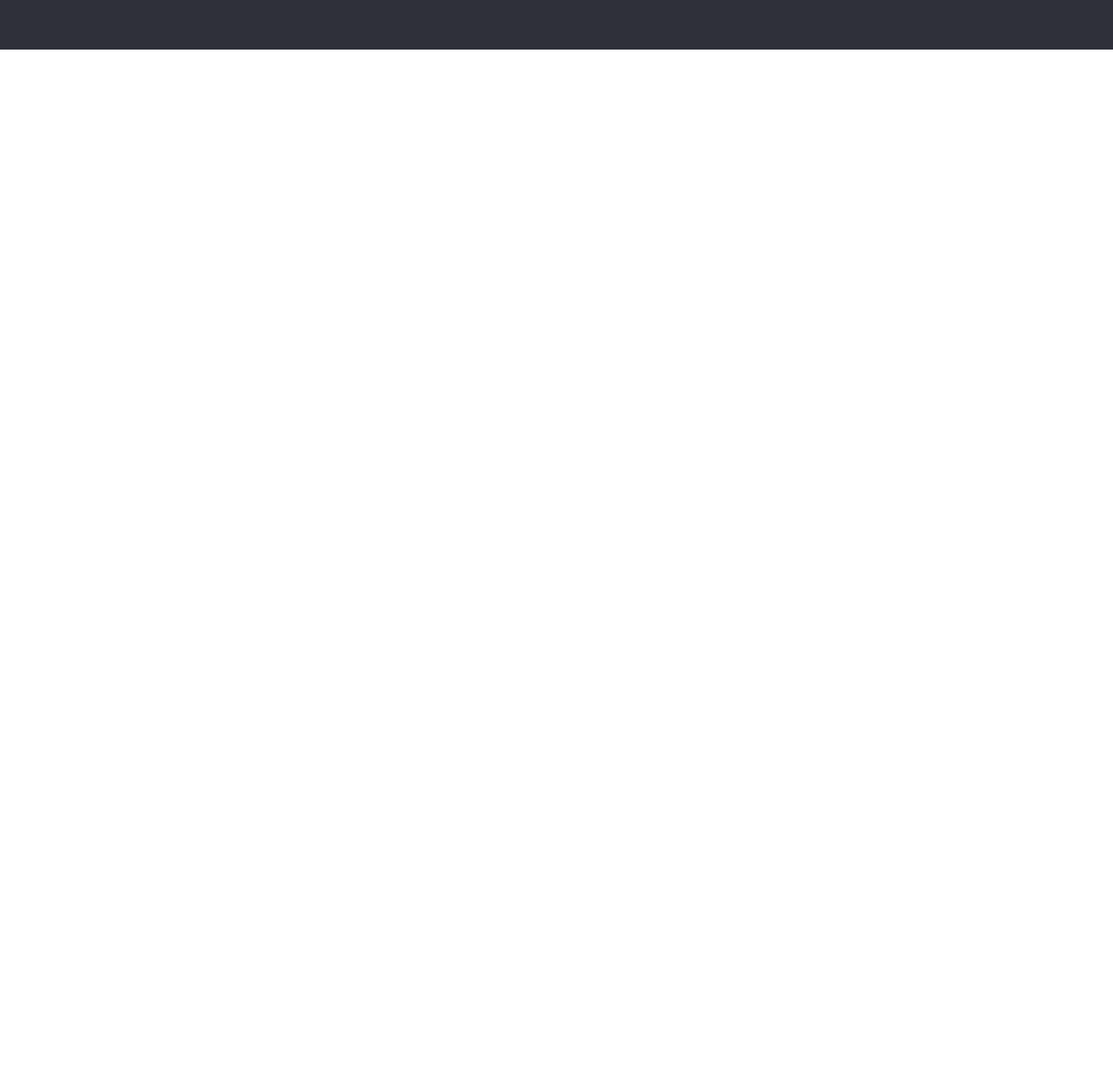
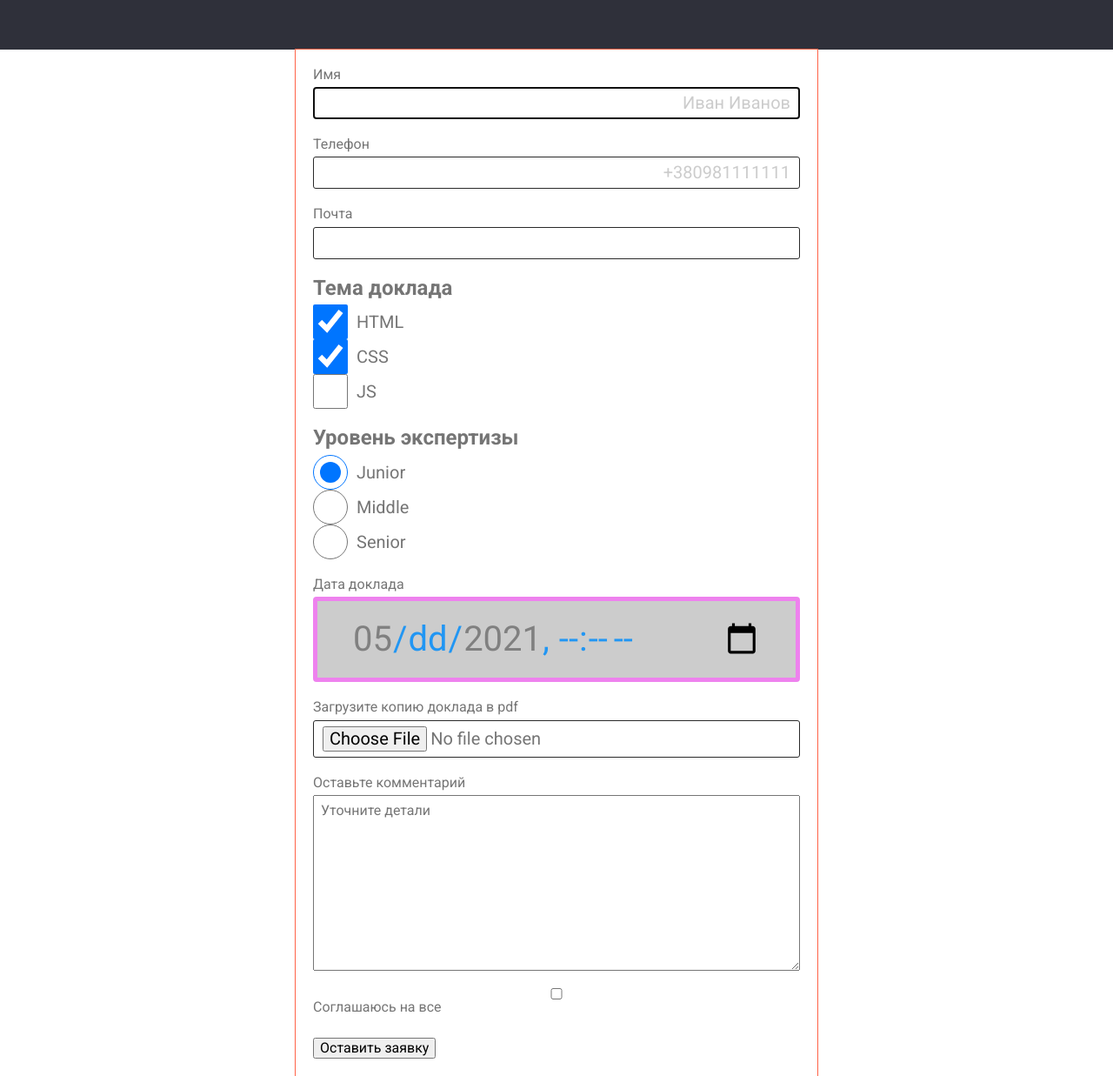
Before and after one commit to Ledaidai/goit-markup-hw-05, a plain HTML site: page index.html in a window 1280 px wide. Shown: the part 2907-4144 px from the top of the page at 87% size. Before the commit the page ends 2964 px from the top, so only its background shows below. Drawn offline with nearby package versions, Linux system fonts and the light colour scheme; a script that the page names is missing.

Commit message:
Добавляет тестовые формы

```diff
--- a/css/styles.css
+++ b/css/styles.css
@@ -813,3 +813,102 @@ p {
   padding: 15px;
   transition: transform 250ms cubic-bezier(0.4, 0, 0.2, 1) 5000ms;
 }
+
+/* Форма */
+
+.form {
+  width: 600px;
+  outline: 1px solid tomato;
+  margin-left: auto;
+  margin-right: auto;
+  padding: 20px;
+}
+
+.form-field {
+  /* outline: 1px solid blue; */
+  display: flex;
+  flex-direction: column;
+  margin-bottom: 20px;
+}
+
+.form-field input {
+  margin: 0;
+  padding: 6px 10px;
+  border-radius: 3px;
+  border: 1px solid #2a2a2a;
+  font-size: 20px;
+}
+
+.form-field label {
+  margin-bottom: 5px;
+}
+
+.form-field input::placeholder {
+  color: #ccc;
+  text-align: right;
+}
+
+.group {
+  margin-bottom: 20px;
+}
+
+.group-title {
+  margin-top: 0;
+  margin-bottom: 5px;
+}
+
+.topic-options {
+  padding: 0;
+  margin: 0;
+  list-style: none;
+}
+
+.topic-options li {
+  display: flex;
+  align-items: center;
+}
+
+.topic-options input[type="checkbox"] {
+  width: 40px;
+  height: 40px;
+}
+
+.topic-options label {
+  font-size: 20px;
+  margin-left: 10px;
+}
+
+.experience-options {
+  padding: 0;
+  margin: 0;
+  list-style: none;
+}
+
+.experience-options li {
+  display: flex;
+  align-items: center;
+}
+
+.experience-options input[type="radio"] {
+  width: 40px;
+  height: 40px;
+}
+
+.experience-options label {
+  font-size: 20px;
+  margin-left: 10px;
+}
+
+.form-field .date {
+  border-color: violet;
+  border-width: 5px;
+  border-radius: 4px;
+  padding: 20px 40px;
+  font-size: 40px;
+  color: #2196f3;
+  background-color: #ccc;
+}
+
+.comment {
+  padding: 8px;
+}
--- a/index.html
+++ b/index.html
@@ -401,7 +401,124 @@
       </div>
     </div>
 
+  <!-- Форма -->
+
+  <!-- имя телефон мэил -->
+  <form class="form js-speaker-form" autocomplete="off">
+    <div class="form-field">
+      <label for="name">Имя</label>
+      <input type="text" name="name" id="name" placeholder="Иван Иванов" autofocus>
+    </div>
+
+    <div class="form-field">
+      <label for="tel">Телефон</label>
+      <input type="tel" name="tel" id="tel" placeholder="+380981111111">
+    </div>
+
+    <div class="form-field">
+      <label for="mail">Почта</label>
+      <input type="email" name="mail" id="mail" autocomplete="on">
+    </div>
+
+  <!-- выбираем темы для доклада NAME одинаковый -->
+    <div role="group" class="group">
+      <h2 class="group-title">Тема доклада</h2>
+
+      <ul class="topic-options">
+        <li>
+          <input type="checkbox" name="topic" value="html" id="html" checked>
+          <label for="html">HTML</label>
+        </li>
+
+        <li>
+          <input type="checkbox" name="topic" value="css" id="css" checked>
+          <label for="css">CSS</label>
+        </li>
+        <li>
+          <input type="checkbox" name="topic" value="js" id="js">
+          <label for="js">JS</label>
+        </li>
+      </ul>
+    </div>
+
+  <!-- выбираем уровень разработчика (один из многого) -->
+    <div role="group" class="group">
+      <h2 class="group-title">Уровень экспертизы</h2>
+
+      <ul class="experience-options">
+        <li>
+          <input type="radio" name="experience" value="junior" id="junior" checked>
+          <label for="junior">Junior</label>
+        </li>
+
+        <li>
+          <input type="radio" name="experience" value="middle" id="middle">
+          <label for="middle">Middle</label>
+        </li>
+
+        <li>
+          <input type="radio" name="experience" value="senior" id="senior">
+          <label for="senior">Senior</label>
+        </li>
+      </ul>
+    </div>
+
+  <!-- выбираем время доклада -->
+    <div class="form-field">
+      <label for="date">Дата доклада</label>
+      <input type="datetime-local"
+        name="date"
+        id="date"
+        min="2021-05-13T10:00"
+        max="2021-05-18T18:00"
+        class="date"/>
+    </div>
+
+  <!-- загружаем презентацию -->
+    <div class="form-field">
+      <label for="pdf">Загрузите копию доклада в pdf</label>
+      <input type="file" name="pdf" id="pdf">
+    </div>
+
+  <!-- оставить комментарий -->
+    <div class="form-field">
+      <label for="comment">Оставьте комментарий</label>
+      <textarea name="comment" id="comment" rows="10" placeholder="Уточните детали" class="comment"></textarea>
+    </div>
+
+  <!-- подтверждаем политику конфкеденциальности -->
+    <div class="form-field">
+      <input type="checkbox" name="policy" id="policy">
+      <label for="policy">Соглашаюсь на все</label>
+    </div>
+
+
+    <button type="submit">Оставить заявку</button>
+  </form>
+
+  <!-- Инпут стоит в лейбле. Не нужны айди -->
+  <!-- <form class="js-speaker-form">
+    <label>
+      Имя
+      <input type="text" name="name">
+    </label>
+  </form> -->
 
   <script src="./js/modal.js"></script>
+  <script>
+    (() => {
+      document
+        .querySelector('.js-speaker-form')
+        .addEventListener('submit', e => {
+          e.preventDefault();
+
+          new FormData(e.currentTarget).forEach((value, name) =>
+            console.log(`${name}: ${value}`),
+          );
+
+          e.currentTarget.reset();
+        });
+    })();
+  </script>
 </body>
 </html>
```
